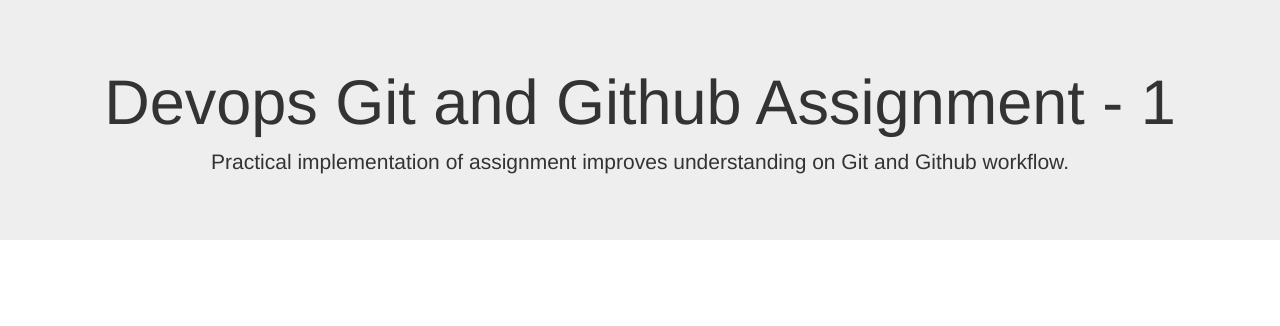
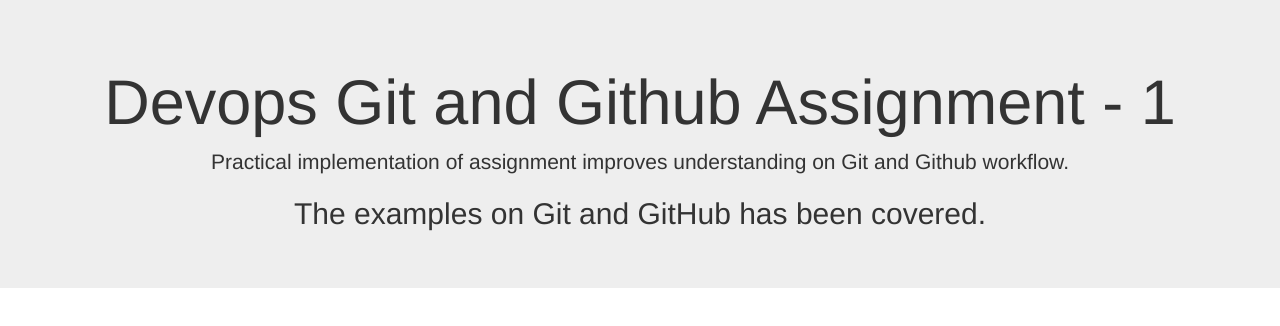
Before and after one commit to madhurbits/Devops-assignment-1, a plain HTML site: page index.html in a window 1280 px wide. Drawn offline with nearby package versions, Linux system fonts and the light colour scheme.

Commit message:
Added the example statement

```diff
--- a/index.html
+++ b/index.html
@@ -13,6 +13,7 @@
 <div class="jumbotron text-center">
   <h1>Devops Git and Github Assignment - 1</h1>
   <p>Practical implementation of assignment improves understanding on Git and Github workflow.</p>
+  <h2>The examples on Git and GitHub has been covered.</h2>
 </div>
 
 </body>
```
